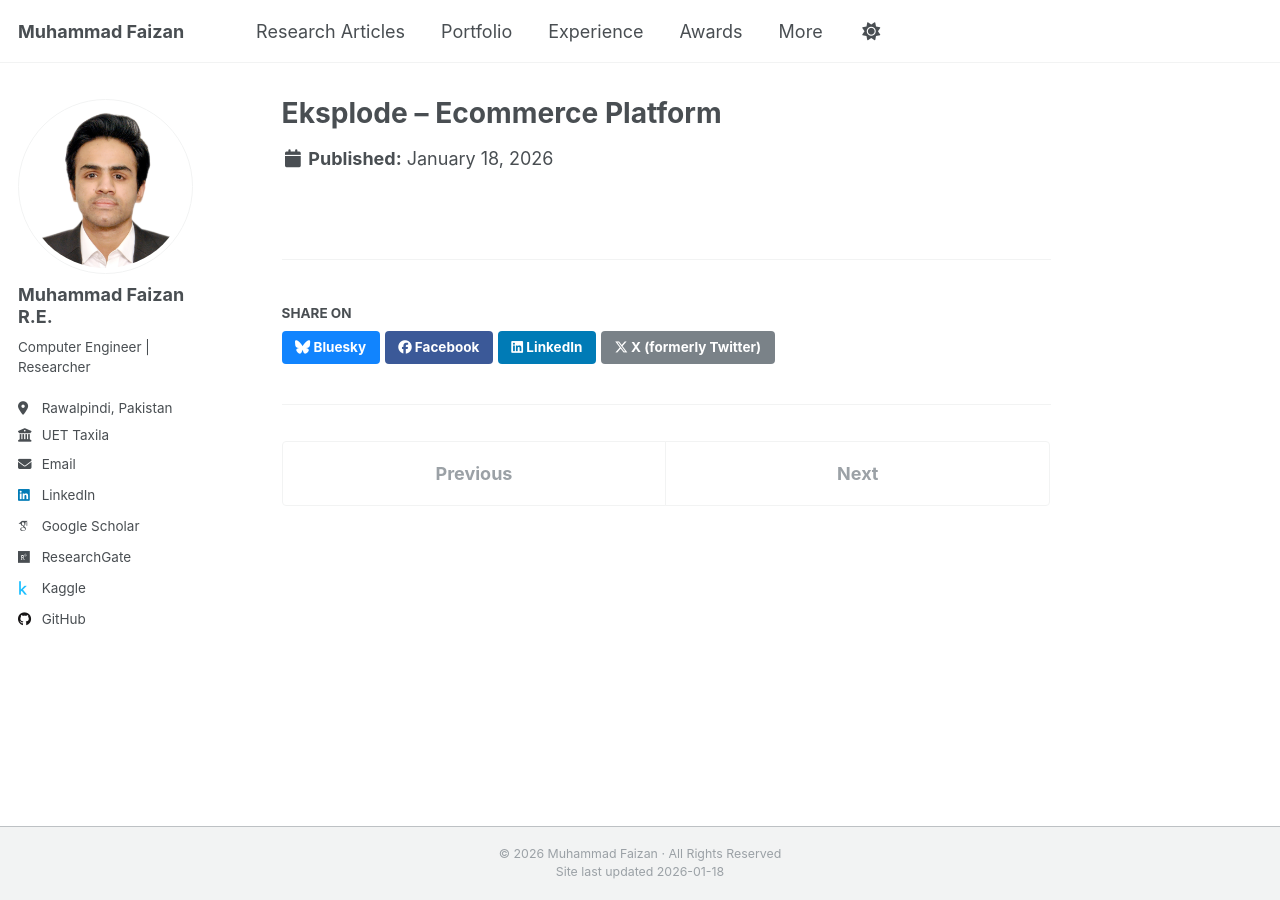
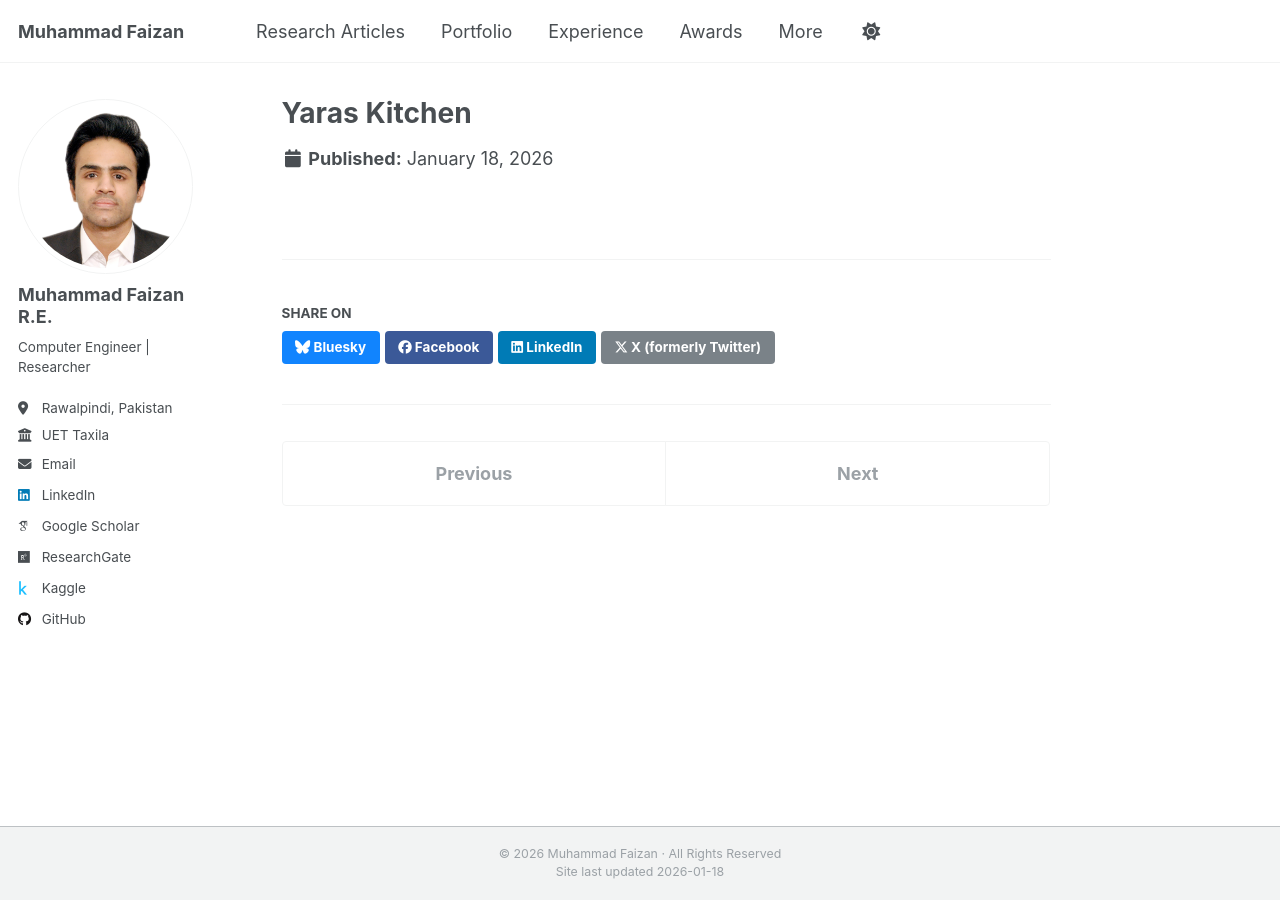
Before and after one commit to MuhammadFaizan99/MuhammadFaizan99.github.io, a Jekyll site: the page built from _portfolio/portfolio-4.md, in a window 1280 px wide. Built offline with Jekyll 4.4.1, drawn with Linux system fonts in a browser that asks for light colours; some web fonts are replaced; a script that is not in the unit is left out.

Commit message:
Update portfolio-4.md

```diff
--- a/_portfolio/portfolio-4.md
+++ b/_portfolio/portfolio-4.md
@@ -1,5 +1,5 @@
 ---
-title: "**Eksplode – Ecommerce Platform**"
-preview: "https://eksplode.web.s3-website-us-east-1.amazonaws.com/"
+title: "**Yaras Kitchen**"
+preview: "https://www.yaraskitchen.com/"
 collection: portfolio
 ---
```
